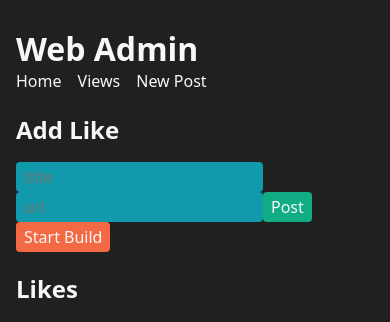
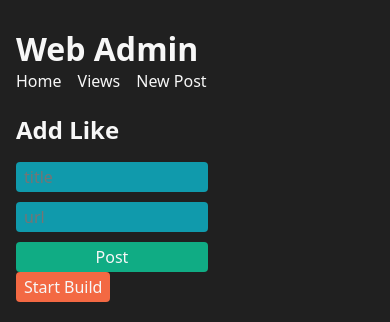
Before and after one commit to georgemblack/web-admin, a React app: page /#/ in a window 390 px wide. Shown: the top 322 px of the page. Built offline with nearby package versions, Linux system fonts and the light colour scheme; no server answers; sample sign-in values are in the browser's storage.

Commit message:
Fix styles for like form

```diff
--- a/public/main.css
+++ b/public/main.css
@@ -169,6 +169,24 @@ label {
 }
 
 /* ==========================================================================
+  Add Like Form
+  ========================================================================== */
+.add-like form input {
+  width: 12em;
+  margin: 0 0.5em 0 0;
+}
+
+@media screen and (max-width: 32em) {
+  .add-like form input,
+  .add-like form button {
+    display: block;
+    width: 100%;
+    max-width: 12em;
+    margin: 0.65em 0 0 0;
+  }
+}
+
+/* ==========================================================================
   Tags
   ========================================================================== */
 .tag-yellow {
--- a/src/components/LikeForm.jsx
+++ b/src/components/LikeForm.jsx
@@ -19,7 +19,7 @@ function LikeForm(props) {
   };
 
   return (
-    <div>
+    <div className="add-like">
       <h2>Add Like</h2>
       <form onSubmit={handleSubmit}>
         <input
```
